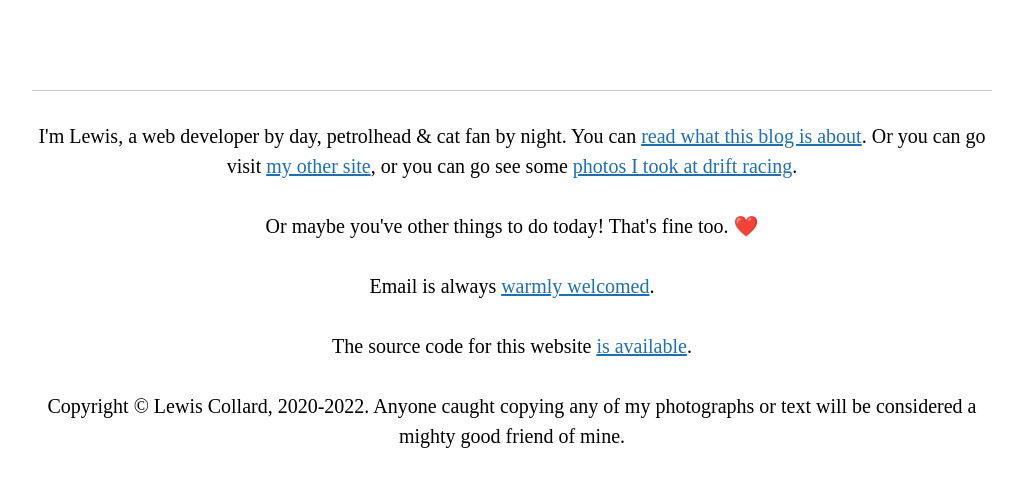
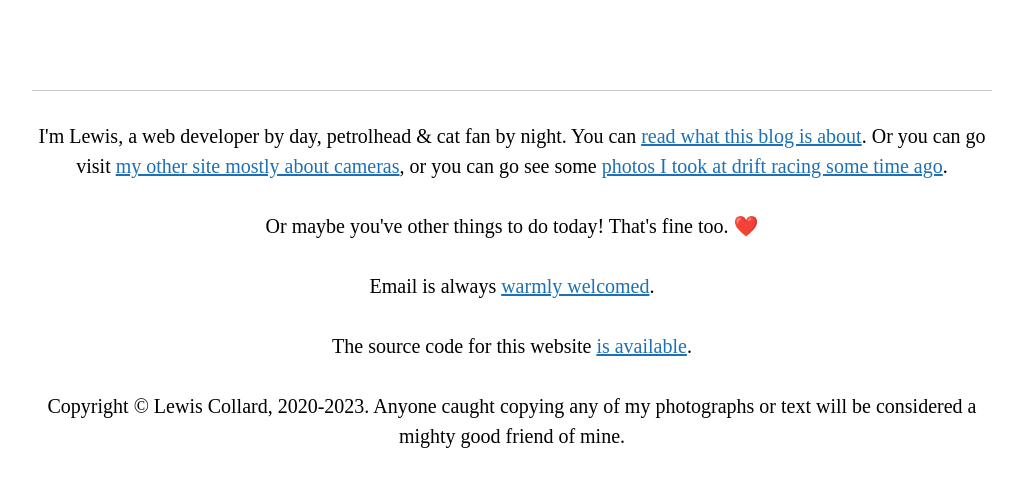
Before and after one commit to lewiscollard/exhaust, a Django app: page / in a window 1280 px wide. Shown: the part 134-621 px from the top of the page, without its empty margins (128-1151 px from the left). Run offline with Django 3.2, Linux system fonts and the light colour scheme; data that the repository does not hold is empty; style sheets or scripts are compiled from the project's sources; parts of the project's set-up code (start-up, migrations or seed data) failed here and were passed over.

Commit message:
Update footer copyright for Current Year.

```diff
--- a/exhaust/templates/base.html
+++ b/exhaust/templates/base.html
@@ -68,8 +68,8 @@
           <p class="footer__block">
             I'm Lewis, a web developer by day, petrolhead & cat fan by night.
             You can <a href="/post/2105744346/hello-world/">read what this blog is about</a>.
-            Or you can go visit <a href="https://lewiscollard.com">my other site</a>,
-            or you can go see some <a href="https://hp.lewiscollard.com/">photos I took at drift racing</a>.
+            Or you can go visit <a href="https://lewiscollard.com">my other site mostly about cameras</a>,
+            or you can go see some <a href="https://hp.lewiscollard.com/">photos I took at drift racing some time ago</a>.
           </p>
 
           <p class="footer__block">
@@ -85,7 +85,7 @@
           </p>
 
           <p class="footer__block">
-            Copyright &copy; Lewis Collard, 2020-2022. Anyone caught copying
+            Copyright &copy; Lewis Collard, 2020-2023. Anyone caught copying
             any of my photographs or text will be considered a mighty good
             friend of mine.
           </p>
```
